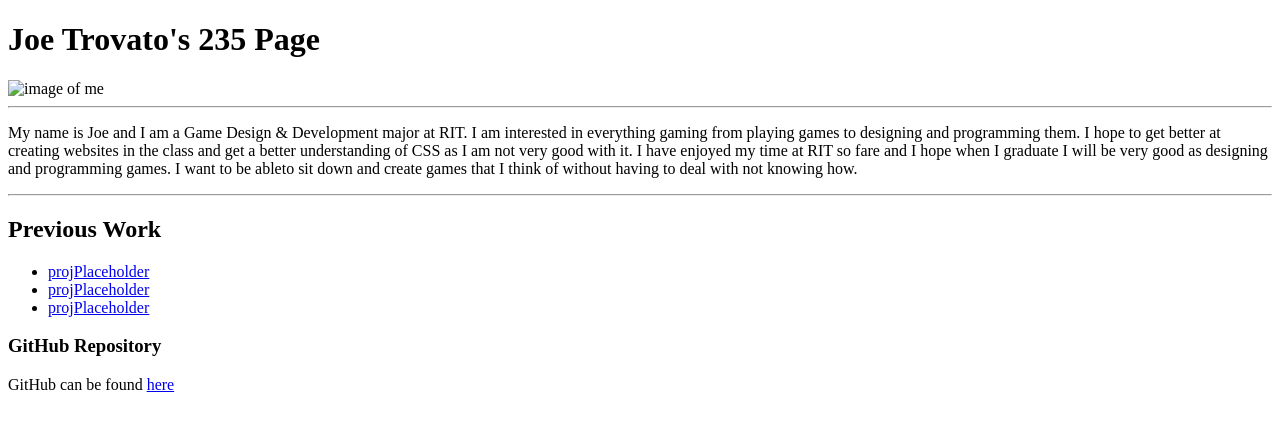
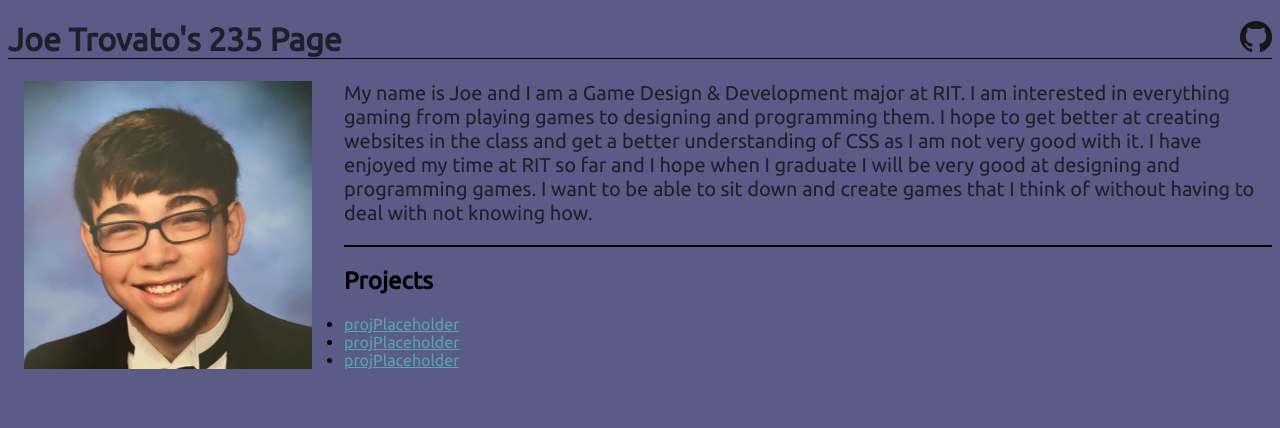
Before and after one commit to JT2255/IGME-235, a plain HTML site: page homePage/index.html in a window 1280 px wide. Drawn offline with Linux system fonts and the light colour scheme.

Commit message:
Add files via upload
changed some info and added some preliminary css

```diff
--- a/homePage/index.html
+++ b/homePage/index.html
@@ -1,27 +1,39 @@
 <!DOCTYPE html>
 <html lang="en">
+
 <head>
     <meta charset="UTF-8">
     <meta http-equiv="X-UA-Compatible" content="IE=edge">
     <meta name="viewport" content="width=device-width, initial-scale=1.0">
+    <link rel="stylesheet" href="styles/index.css">
+    <link rel="preconnect" href="https://fonts.googleapis.com">
+    <link rel="preconnect" href="https://fonts.gstatic.com" crossorigin>
+    <link href="https://fonts.googleapis.com/css2?family=Ubuntu&display=swap" rel="stylesheet">
     <title>Home Page</title>
 </head>
+
 <body>
+    <a href="https://github.com/JT2255/IGME-235"><img src="images/GitHub64.png" alt="" class="ghLogo"></a>
     <h1>Joe Trovato's 235 Page</h1>
 
-    <img src="placeholder" alt="image of me">
-    <hr>
+    <img src="images/selfImage.jpg" alt="" class="selfImage">
+
     <p>
-        My name is Joe and I am a Game Design & Development major at RIT. I am interested in everything gaming from playing games to designing and programming them. I
-        hope to get better at creating websites in the class and get a better understanding of CSS as I am not very good with it. I have enjoyed my time at RIT
-        so fare and I hope when I graduate I will be very good as designing and programming games. I want to be ableto sit down and create games that I think of
+        My name is Joe and I am a Game Design & Development major at RIT. I am interested in everything gaming from
+        playing games to designing and programming them. I
+        hope to get better at creating websites in the class and get a better understanding of CSS as I am not very good
+        with it. I have enjoyed my time at RIT
+        so far and I hope when I graduate I will be very good at designing and programming games. I want to be able to
+        sit down and create games that I think of
         without having to deal with not knowing how.
     </p>
     <hr>
-    <h2>Previous Work</h2>
-    <ul> <li><a href="project1">projPlaceholder</a></li> <li><a href="project1">projPlaceholder</a></li> <li><a href="project1">projPlaceholder</a></li> </ul>
+    <h2>Projects</h2>
+    <ul>
+        <li><a href="project1">projPlaceholder</a></li>
+        <li><a href="project1">projPlaceholder</a></li>
+        <li><a href="project1">projPlaceholder</a></li>
+    </ul>
+</body>
 
-    <h3>GitHub Repository</h3>
-    <p> GitHub can be found <a href="https://github.com/JT2255/IGME-235">here</a> </p>
-</body>
 </html>
--- /dev/null
+++ b/homePage/styles/index.css
@@ -0,0 +1,37 @@
+img.ghLogo
+{
+    float: right;
+    width: 2rem;
+}
+
+img.selfImage{
+    width: 18rem;
+    float: left;
+    padding-right: 2rem;
+    padding-left: 1rem;
+}
+
+h1{
+    border-bottom: 1px solid black;
+    color: #1d2029
+}
+
+body{
+    background-color: #5b5b87;
+    font-family: 'Ubuntu', sans-serif;
+}
+
+p{
+    max-width: 75em;
+    color: #1d2029;
+    word-wrap: break-word;
+    font-size: 1.25em;
+}
+
+a{
+    color: #58a4b0;
+}
+
+hr{
+    border: 1px solid black;
+}
```
Also changed, not shown: homePage/images/GitHub64.png (added), homePage/images/selfImage.jpg (added).
